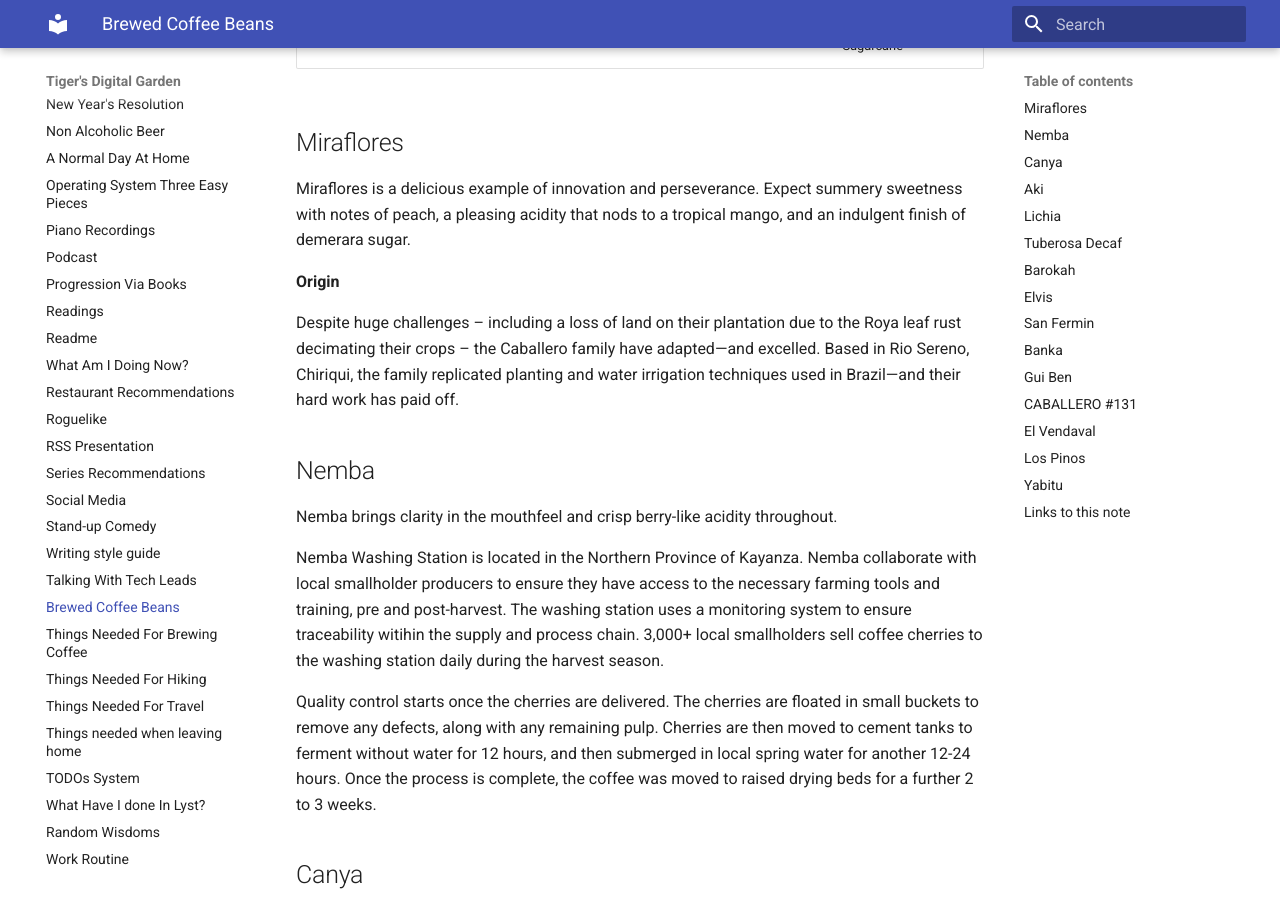
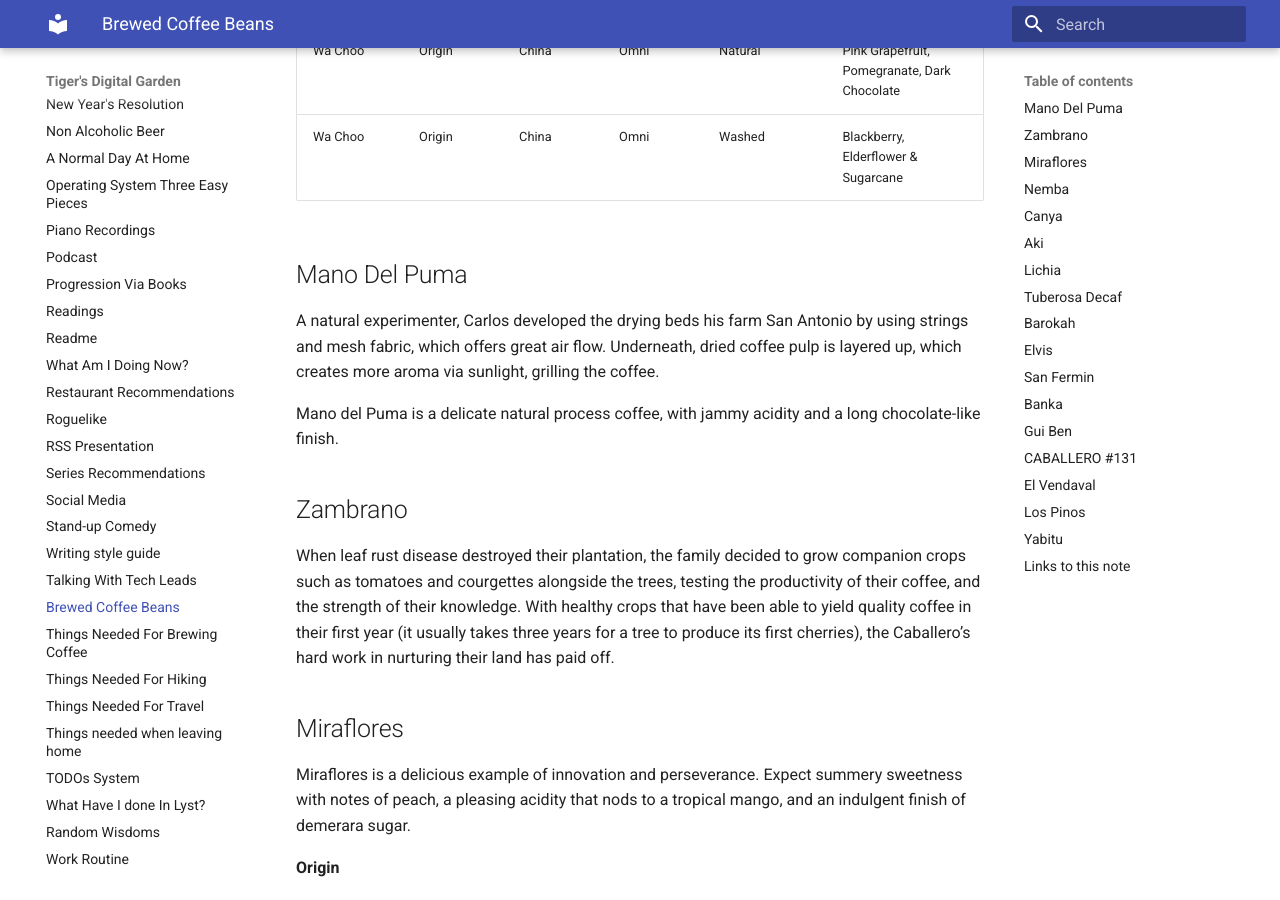
Before and after one commit to ynotstartups/notes, an MkDocs documentation site: the page built from notes/tasted-coffee-beans.md, in a window 1280 px wide and 900 px high, scrolled down 1248 px. Built offline with MkDocs 1.6.1 and Material for MkDocs 9.7.7, drawn with Linux system fonts in a browser that asks for light colours; some of the changed text lies outside the part shown.

Commit message:
add new beans

```diff
--- a/notes/tasted-coffee-beans.md
+++ b/notes/tasted-coffee-beans.md
@@ -2,6 +2,8 @@
 
 | Name           | Roaster | Origin      | Roast Level | Process                | Tasting Notes                                |
 | -------------- | ------- | ----------- | ----------- | ---------------------- | -------------------------------------------- |
+| Mano Del Puma  | Origin  | El Salvador | Omni        | Natural                | Raspberry, Yellow Plum, Dark Chocolate       |
+| Zambrano       | Origin  | Panama      | Omni        | Natural                | Nectarine, Cantaloupe, Caramel               |
 | Miraflores     | Origin  | Panama      | Omni        | Natural                | Peach, Mango, Demerara Sugar                 |
 | Nemba          | Origin  | Burundi     | Omni        | Washed                 | Blackberry, Clementine & Brown Sugar         |
 | Canya          | Origin  | Panama      | Omni        | Natural                | Mandarin, Pineapple, Demerara Sugar          |
@@ -17,6 +19,16 @@
 | Tuberosa Decaf | Origin  | Colombia    | Omni        | Sugarcane Decaf        | Apple, Stewed Plum, Caramel                  |
 | Wa Choo        | Origin  | China       | Omni        | Natural                | Pink Grapefruit, Pomegranate, Dark Chocolate |
 | Wa Choo        | Origin  | China       | Omni        | Washed                 | Blackberry, Elderflower & Sugarcane          |
+
+## Mano Del Puma
+
+A natural experimenter, Carlos developed the drying beds his farm San Antonio by using strings and mesh fabric, which offers great air flow. Underneath, dried coffee pulp is layered up, which creates more aroma via sunlight, grilling the coffee.
+
+Mano del Puma is a delicate natural process coffee, with jammy acidity and a long chocolate-like finish.
+
+## Zambrano
+
+When leaf rust disease destroyed their plantation, the family decided to grow companion crops such as tomatoes and courgettes alongside the trees, testing the productivity of their coffee, and the strength of their knowledge. With healthy crops that have been able to yield quality coffee in their first year (it usually takes three years for a tree to produce its first cherries), the Caballero’s hard work in nurturing their land has paid off.
 
 ## Miraflores
 
```
